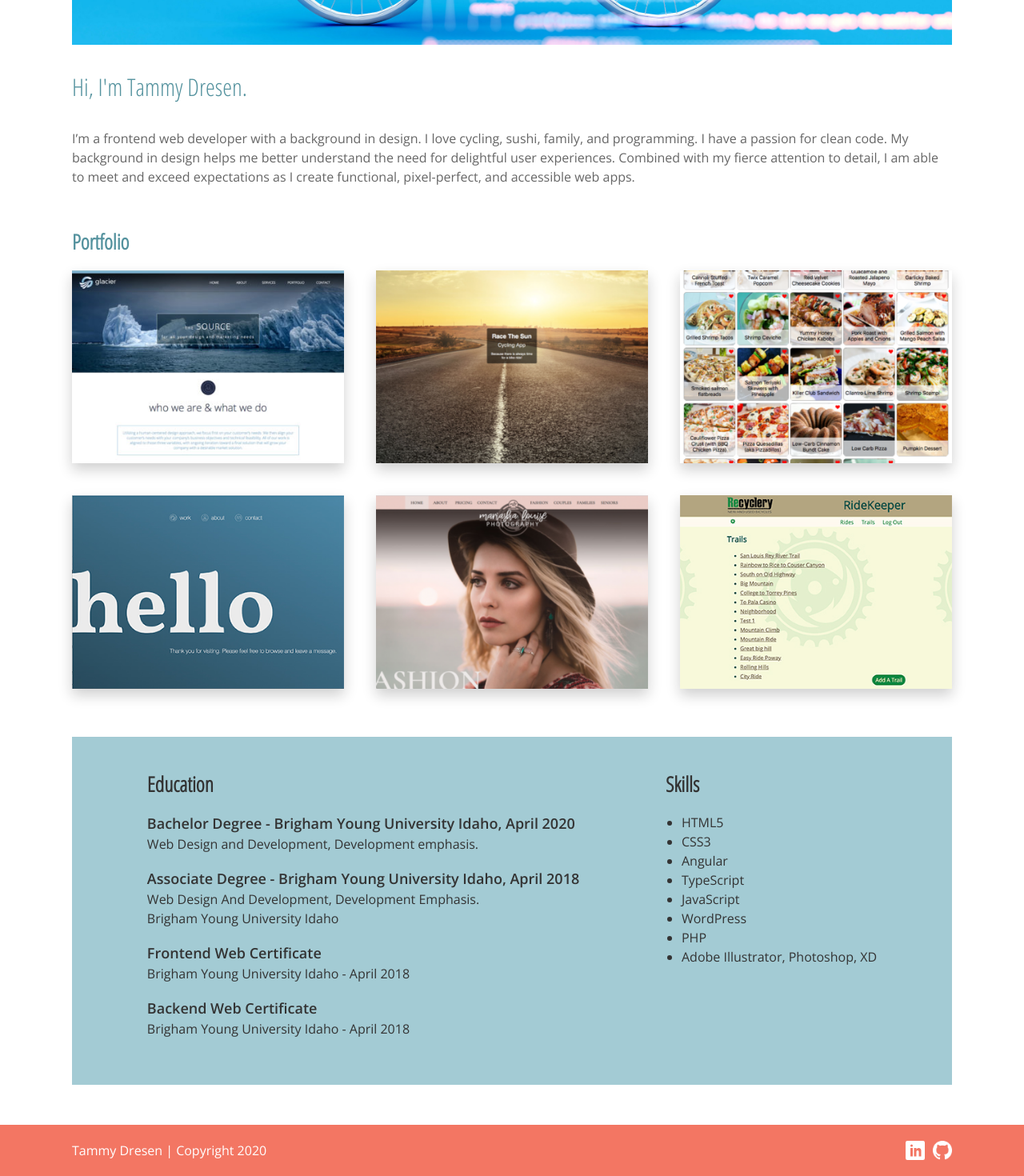
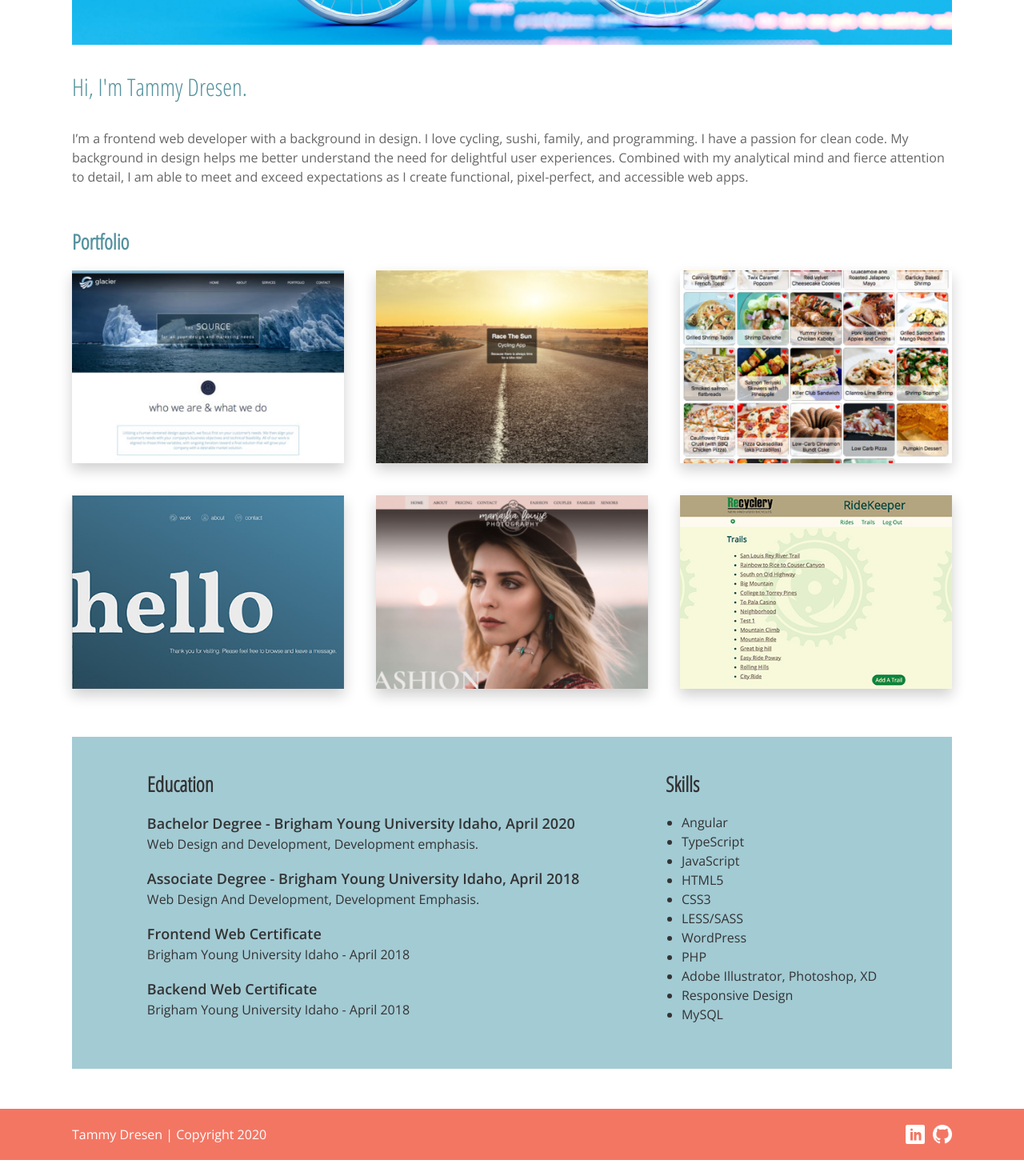
Before and after one commit to Dresen-Tammy/tammydresen, an Angular app: page / in a window 1280 px wide. Shown: the part 624-2094 px from the top of the page at 80% size. Built offline with nearby package versions, Linux system fonts and the light colour scheme.

Commit message:
fixed formatting

```diff
--- a/src/app/app-routing.module.ts
+++ b/src/app/app-routing.module.ts
@@ -2,7 +2,6 @@ import { NgModule } from '@angular/core';
 import { Routes, RouterModule } from '@angular/router';
 import { HomeComponent } from './home/home.component';
 import { ContactComponent } from './contact/contact.component';
-
 
 const routes: Routes = [
   { path: '', component: HomeComponent},
--- a/src/app/contact/contact.component.html
+++ b/src/app/contact/contact.component.html
@@ -1,4 +1,3 @@
 <main>
-
     <p>Something great is coming!</p>
 </main>
--- a/src/app/home/home.component.html
+++ b/src/app/home/home.component.html
@@ -2,7 +2,7 @@
     <section class="hello">
         <img class="header-image" src="../../assets/programmer_biker.jpg" alt="Tammy's interests"/>
         <h1>Hi, I'm Tammy Dresen.</h1>
-        <p>I’m a frontend web developer with a background in design.  I love cycling, sushi, family, and programming. I have a passion for clean code. My background in design helps me better understand the need for delightful user experiences. Combined with my fierce attention to detail, I am able to meet and exceed expectations as I create functional, pixel-perfect, and accessible web apps.</p>
+        <p>I’m a frontend web developer with a background in design.  I love cycling, sushi, family, and programming. I have a passion for clean code. My background in design helps me better understand the need for delightful user experiences. Combined with my analytical mind and fierce attention to detail, I am able to meet and exceed expectations as I create functional, pixel-perfect, and accessible web apps.</p>
     </section>
     <app-portfolio></app-portfolio>
     <section class="education">
@@ -11,21 +11,24 @@
             <h3>Bachelor Degree - Brigham Young University Idaho, April 2020</h3>
             <p>Web Design and Development, Development emphasis.</p>
             <h3>Associate Degree - Brigham Young University Idaho, April 2018</h3>
-            <p>Web Design And Development, Development Emphasis.<br>Brigham Young University Idaho</p>
+            <p>Web Design And Development, Development Emphasis.</p>
             <h3>Frontend Web Certificate</h3><p>Brigham Young University Idaho - April 2018</p>
             <h3>Backend Web Certificate</h3><p>Brigham Young University Idaho - April 2018</p>
         </div>
         <div class="skills">
             <h2>Skills</h2>
             <ul>
-                <li>HTML5</li>
-                <li>CSS3</li>
                 <li>Angular</li>
                 <li>TypeScript</li>
                 <li>JavaScript</li>
+                <li>HTML5</li>
+                <li>CSS3</li>
+                <li>LESS/SASS</li>
                 <li>WordPress</li>
                 <li>PHP</li>
                 <li>Adobe Illustrator, Photoshop, XD</li>
+                <li>Responsive Design</li>
+                <li>MySQL</li>
             </ul>
         </div>
     </section>
--- a/src/app/home/home.component.less
+++ b/src/app/home/home.component.less
@@ -1,6 +1,6 @@
 img {
+    padding-bottom: 1.875em;
     width: 100%;
-    padding-bottom: 1.875em;
 }
 
 .education {
@@ -21,8 +21,8 @@ img {
 
     h3 {
         color: #333;
+        font-family: "Open Sans", sans-serif;
         font-size: 1.125em;
-        font-family: "Open Sans", sans-serif;
         font-weight: 700;
     }
 
--- a/src/app/navbar/navbar.component.less
+++ b/src/app/navbar/navbar.component.less
@@ -9,6 +9,7 @@ div {
     margin: 0 auto;
     max-width: 75em;
     padding: 1.25em 1.875em;
+
     @media screen and (min-width: 31.25rem) {
         padding: 1.25em 3.125em;
     }
@@ -26,9 +27,9 @@ ul {
 }
 
 li {
+    cursor: pointer;
     padding-left: 1.25em;
     padding-top: .625em;
-    cursor: pointer;
 
     a {
         color: rgba(0,0,0,.6);
--- a/src/app/portfolio/portfolio-thumbnail/portfolio-thumbnail.component.html
+++ b/src/app/portfolio/portfolio-thumbnail/portfolio-thumbnail.component.html
@@ -2,8 +2,8 @@
     <a
         name="Go to project"
         [routerLink]="['/project']"
-        [queryParams]="{ id: project.projectId}"
-    >
+        [queryParams]="{ id: project.projectId }"
+        >
         <h3>{{project.title}}</h3>
     </a>
     <img [src]="'../assets/' + project.thumbSrc" [alt]="project.alt"/>
--- a/src/app/project/project.component.less
+++ b/src/app/project/project.component.less
@@ -1,6 +1,6 @@
 img {
+    box-shadow: 0px 8px 16px rgba(20,20,20,.2);
     margin-bottom: 50px;
-    box-shadow: 0px 8px 16px rgba(20,20,20,.2);
     width: 100%;
 }
 
@@ -13,23 +13,22 @@ ul {
     padding-inline-start: 20px;
 }
 
-
 a {
+    border: 2px solid rgb(84,146,158);
+    border-radius: 2px;
     color:  rgb(84,146,158);
     font-size: 1.25em;
+    padding: .7em 1em;
     text-decoration: none;
-    border: 2px solid rgb(84,146,158);
-    padding: .7em 1em;
-    border-radius: 2px;
 }
 
 a:hover {
+    background-color: rgb(84,146,158);
     color: #fff;
-    background-color: rgb(84,146,158);
 }
 
 a:active {
-    color: rgba(0,0,0,.6);
     background-color: #fff;
     border: 2px solid rgba(0, 0, 0, .6);
+    color: rgba(0,0,0,.6);
 }
--- a/src/app/project/project.component.ts
+++ b/src/app/project/project.component.ts
@@ -1,7 +1,7 @@
 import { Component, OnInit, OnDestroy } from '@angular/core';
 import { ActivatedRoute } from '@angular/router';
 import { Subject } from 'rxjs';
-import { tap, takeUntil } from 'rxjs/operators';
+import { takeUntil } from 'rxjs/operators';
 import { ProjectService } from '../services/project.service';
 
 @Component({
@@ -12,13 +12,14 @@ import { ProjectService } from '../services/project.service';
 export class ProjectComponent implements OnInit, OnDestroy {
   public projectId: string;
   private destroy$: Subject<boolean> = new Subject<boolean>();
+
   public constructor(
     private route: ActivatedRoute,
     public projectService: ProjectService
   ) { }
 
   public ngOnInit(): void {
-    this.setProject();
+    this.setCurrentProject();
   }
 
   public ngOnDestroy(): void {
@@ -26,20 +27,15 @@ export class ProjectComponent implements OnInit, OnDestroy {
     this.destroy$.unsubscribe();
   }
 
-  private setProject() {
-    console.log('here');
+  private setCurrentProject() {
     this.route.queryParamMap.subscribe(
       data => {
-        console.log('here2');
         const params = data['params'];
         const id = params['id'];
-        console.log(id);
         this.projectId = id
         this.projectService.setCurrentProject(id);
-        console.log('here3');
     },
     takeUntil(this.destroy$)
     )
   }
-
 }
```
Also changed, not shown: src/app/footer/footer.component.less (line endings or trailing spaces).
